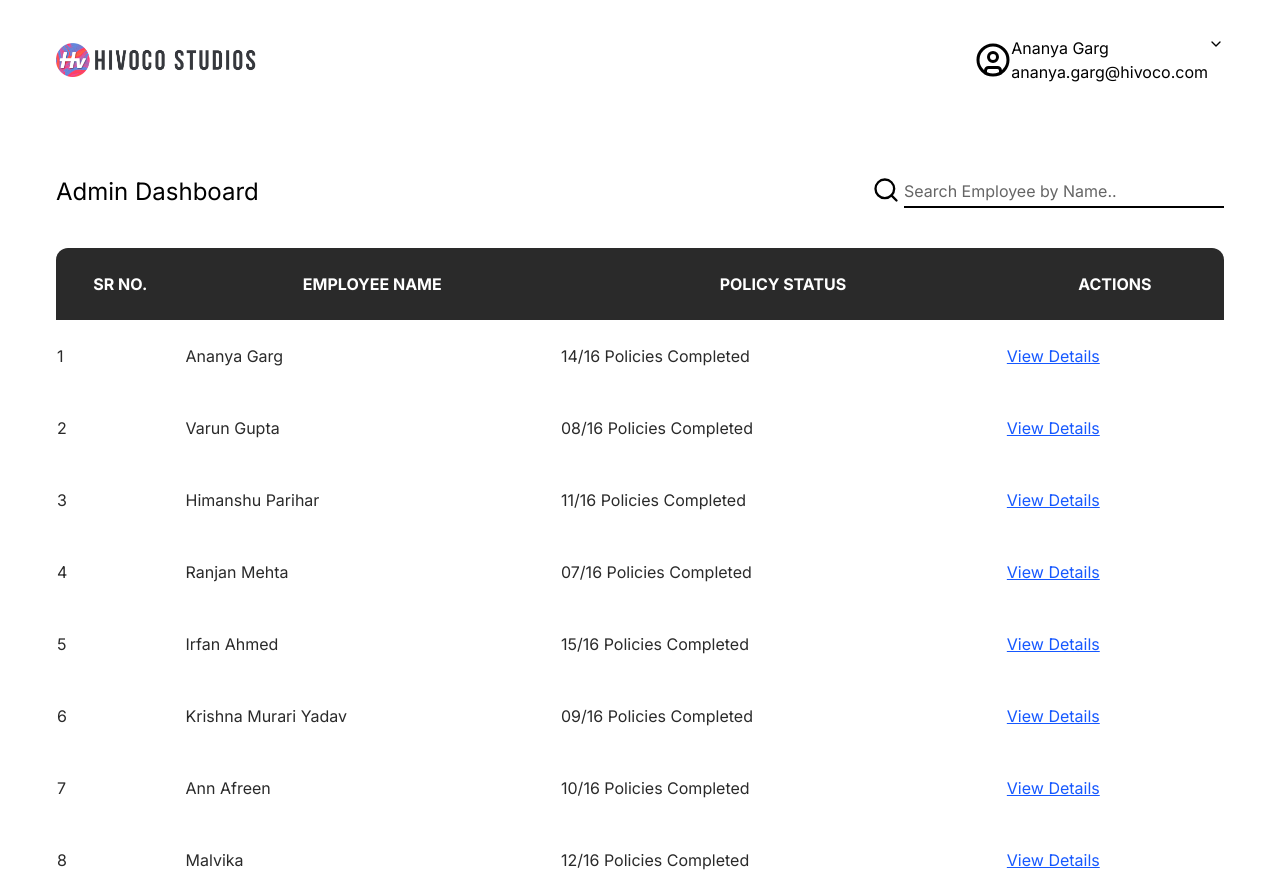
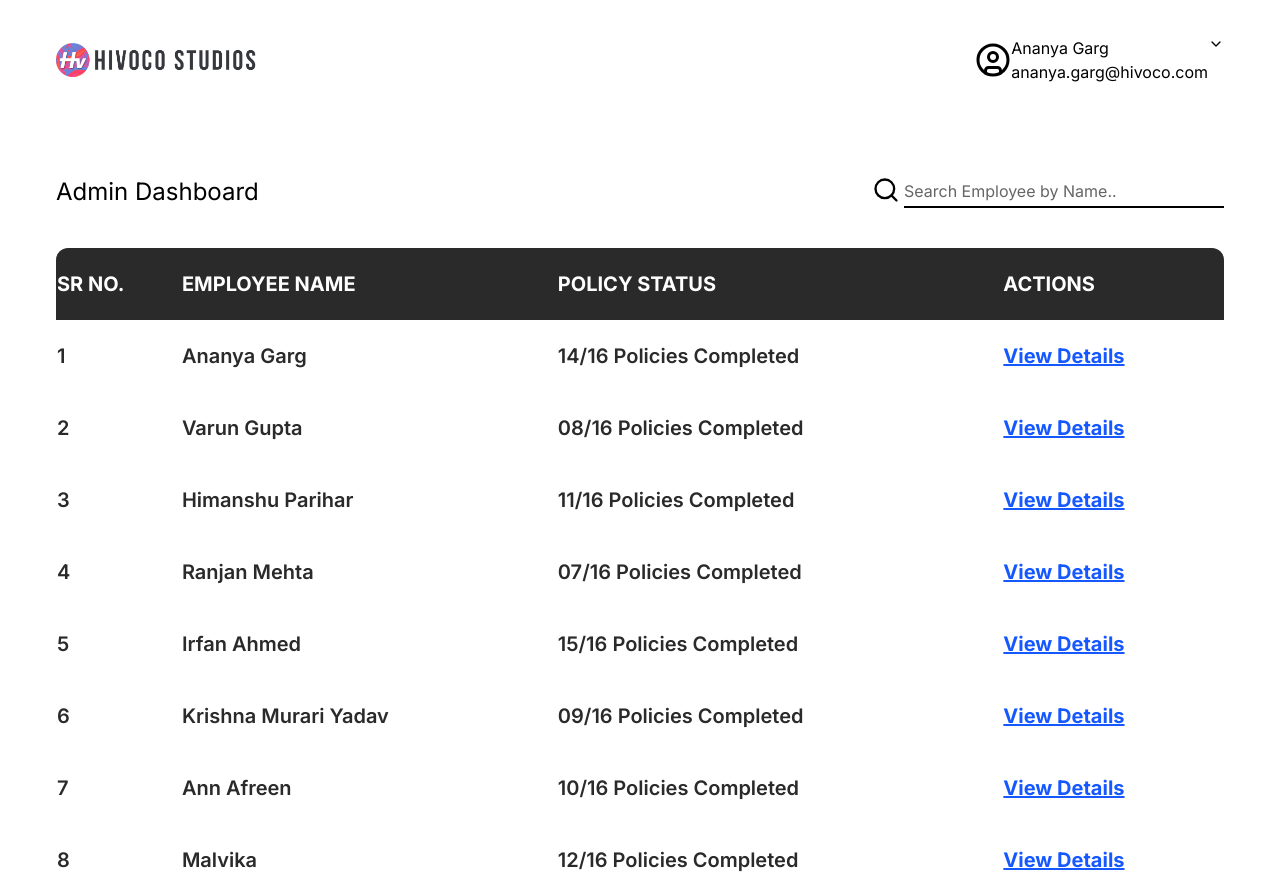
Before and after one commit to ranjanhivoco/policy-portel, a Next.js app: page /admin-info in a window 1280 px wide. Built offline with nearby package versions, Linux system fonts and the light colour scheme.

Commit message:
admin table inline css

```diff
--- a/src/Components/AdminTable.jsx
+++ b/src/Components/AdminTable.jsx
@@ -54,7 +54,7 @@ const AdminTable = () => {
     <table className="w-full table-auto ">
       <thead>
         <tr
-          style={{ lineHeight: "24px", backgroundColor: "#2A2A2A" }}
+          style={{fontSize:"20px", lineHeight: "24px", backgroundColor: "#2A2A2A",color:"#fff",fontWeight:"600" }}
           className="
             text-white
             text-xl
@@ -62,25 +62,25 @@ const AdminTable = () => {
            "
         >
           <th
-            style={{ paddingTop: "24px", paddingBottom: "24px" }}
+            style={{ paddingTop: "24px", paddingBottom: "24px",textAlign:"left" }}
             className="py-6 px-4 text-left"
           >
             SR NO.
           </th>
           <th
-            style={{ paddingTop: "24px", paddingBottom: "24px" }}
+            style={{ paddingTop: "24px", paddingBottom: "24px",textAlign:"left" }}
             className="py-6 px-4 text-left"
           >
             EMPLOYEE NAME
           </th>
           <th
-            style={{ paddingTop: "24px", paddingBottom: "24px" }}
+            style={{ paddingTop: "24px", paddingBottom: "24px",textAlign:"left" }}
             className="py-6 px-4 text-left"
           >
             POLICY STATUS
           </th>
           <th
-            style={{ paddingTop: "24px", paddingBottom: "24px" }}
+            style={{ paddingTop: "24px", paddingBottom: "24px",textAlign:"left" }}
             className="py-6 px-4 text-left"
           >
             ACTIONS
@@ -91,30 +91,31 @@ const AdminTable = () => {
         {employees.map((employee) => (
           <tr
             key={employee.id}
-            style={{ color: "#2A2A2A", lineHeight: "24px" }}
+
+            style={{ color: "#2A2A2A", lineHeight: "24px",fontSize:"20px",fontWeight:"600" }}
             className="text-[#2A2A2A] text-xl  font-semibold"
           >
             <td
-              style={{ paddingTop: "24px", paddingBottom: "24px" }}
+              style={{ paddingTop: "24px", paddingBottom: "24px",textAlign:"left" }}
               className="px-4 py-6 text-left"
             >
               {employee.id}
             </td>
             <td
-              style={{ paddingTop: "24px", paddingBottom: "24px" }}
+              style={{ paddingTop: "24px", paddingBottom: "24px",textAlign:"left" }}
               className="px-4 py-6 text-left"
             >
               {employee.name}
             </td>
             <td
-              style={{ paddingTop: "24px", paddingBottom: "24px" }}
+              style={{ paddingTop: "24px", paddingBottom: "24px",textAlign:"left" }}
               className="px-4 py-6 text-left"
             >
               {employee.policy}
             </td>
 
             <td
-              style={{ paddingTop: "24px", paddingBottom: "24px" }}
+              style={{ paddingTop: "24px", paddingBottom: "24px",textAlign:"left",fontWeight:"700" }}
               className="px-4 py-6 font-bold text-left"
             >
               <button
```
